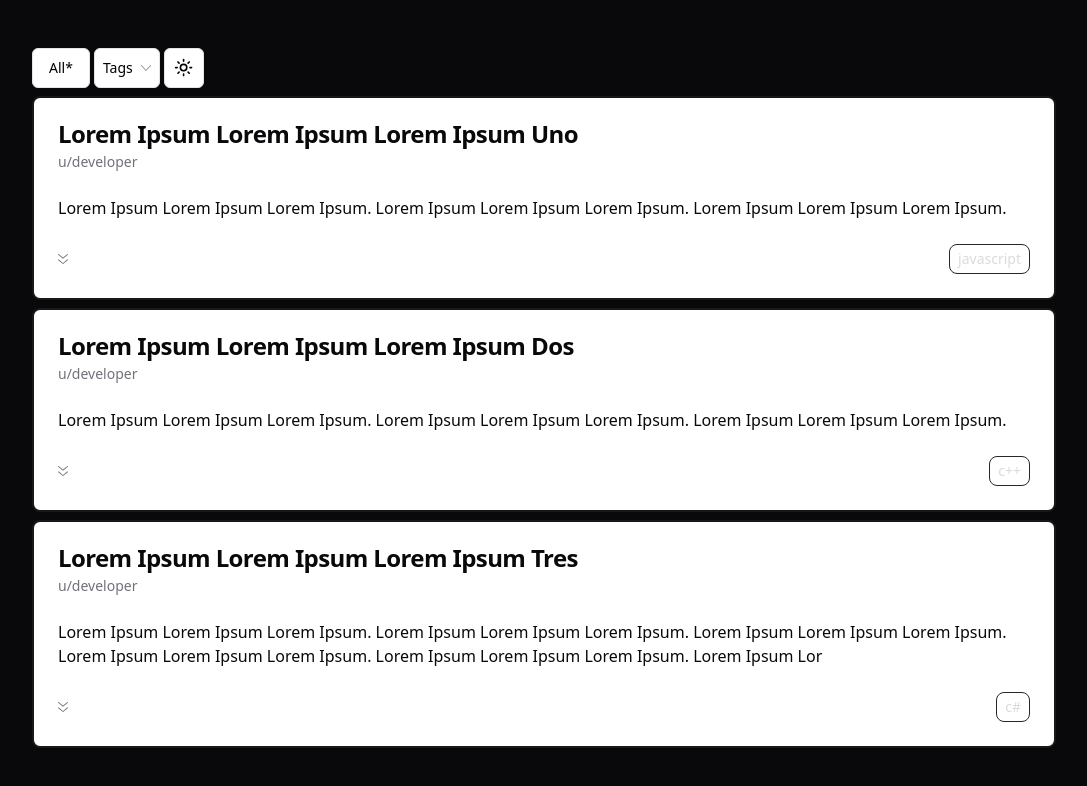
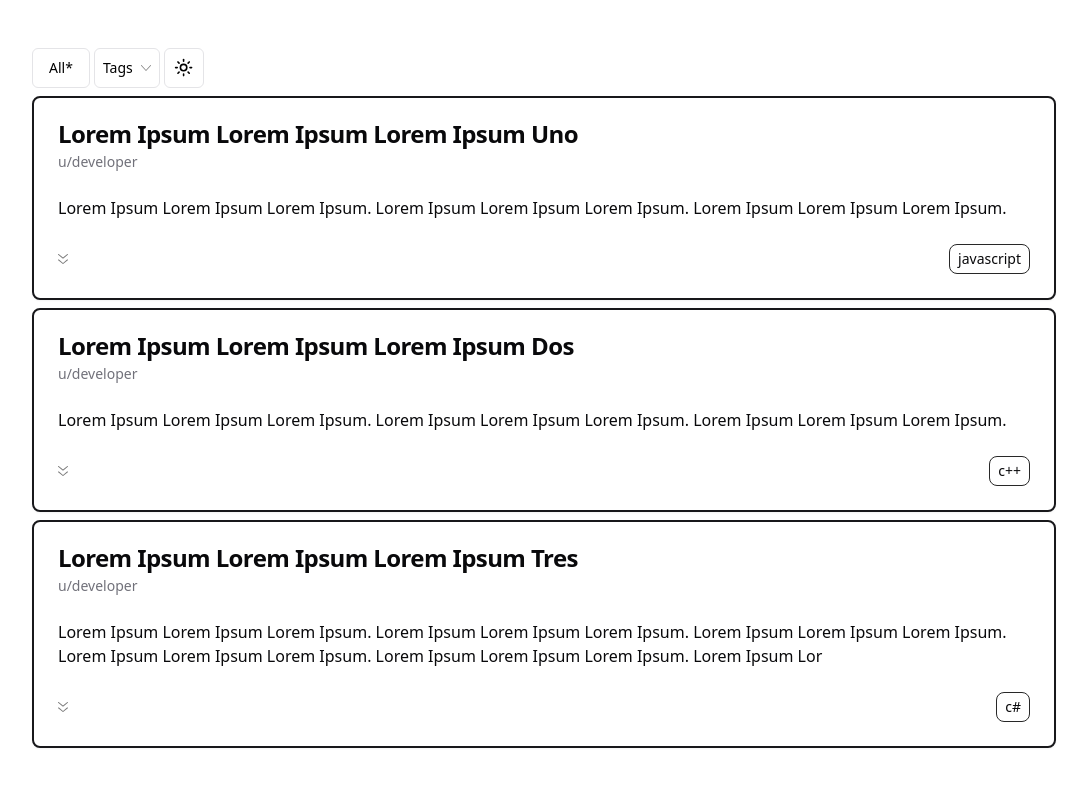
Before and after one commit to Zid-er/codeinsight, a Next.js app: page / in a window 1280 px wide. Shown: the top 786 px of the page, without its empty margins (96-1183 px from the left). Built offline with nearby package versions, Linux system fonts and the light colour scheme.

Commit message:
touch ups on styling

```diff
--- a/src/components/PreviewCard.tsx
+++ b/src/components/PreviewCard.tsx
@@ -56,7 +56,7 @@ const PreviewCard = ({
                 </button>
             }
             </div>
-                <p className="border border-[#282828] rounded-lg text-sm text-[#DBDBDB] px-2 py-1 bg-transparent">{tag}</p>
+                <p className="border border-[#282828] rounded-lg text-sm px-2 py-1 bg-transparent">{tag}</p>
             </CardFooter>
         </Card>
     )
--- a/src/components/theme-provider.tsx
+++ b/src/components/theme-provider.tsx
@@ -2,6 +2,7 @@ import * as React from "react"
 import { ThemeProvider as NextThemesProvider } from "next-themes"
 import { type ThemeProviderProps } from "next-themes/dist/types"
 
+
 export function ThemeProvider({ children, ...props }: ThemeProviderProps) {
   return <NextThemesProvider {...props}>{children}</NextThemesProvider>
 }
--- a/src/pages/index.tsx
+++ b/src/pages/index.tsx
@@ -36,7 +36,7 @@ export default function Home() {
             enableSystem
             disableTransitionOnChange
           >
-    <div className="flex flex-col py-12 gap-2 md:px-32 h-screen bg-zinc-950">
+    <div className="flex flex-col py-12 gap-2 md:px-32 h-screen">
       <div className="flex flex-row gap-1 items-center w-full">
         <Button variant={"outline"}>All*</Button>
         <DropdownMenu>
--- a/src/styles/globals.css
+++ b/src/styles/globals.css
@@ -1,6 +1,7 @@
   @tailwind base;
   @tailwind components;
   @tailwind utilities;
+
 
 
   @layer base {
@@ -28,7 +29,7 @@
     }
 
     .dark {
-      --background:240 10% 3.9%;
+      --background: 240 10% 3.9%;
       --foreground: 0 0% 98%;
       --card: 240 10% 3.9%;
       --card-foreground: 0 0% 98%;
```
